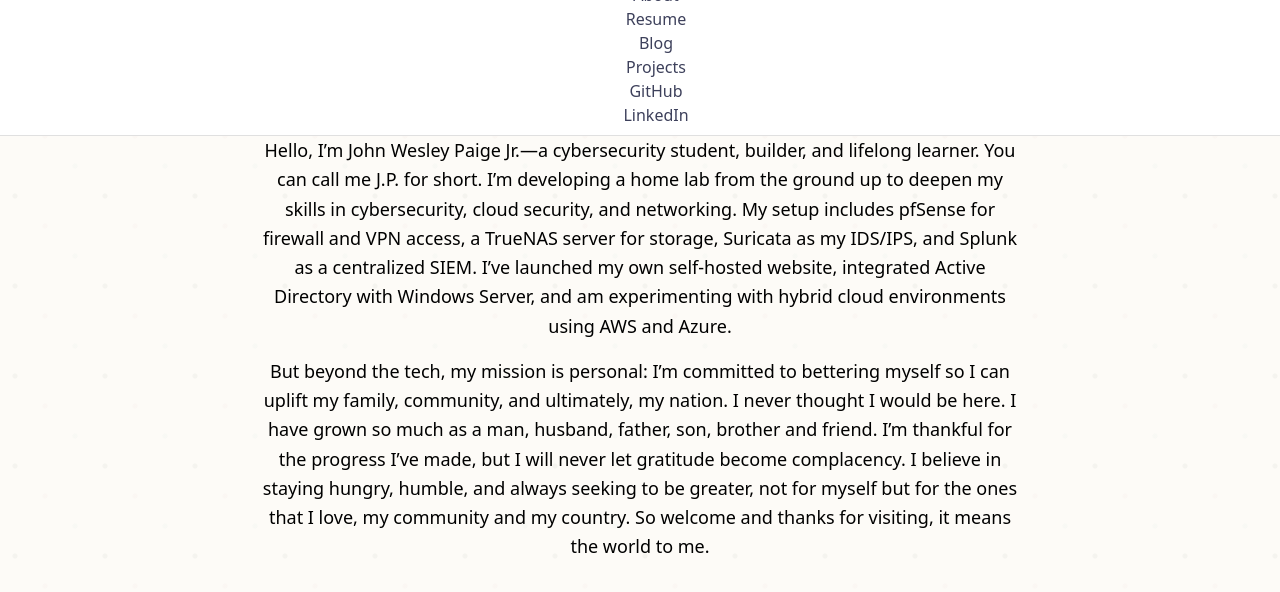
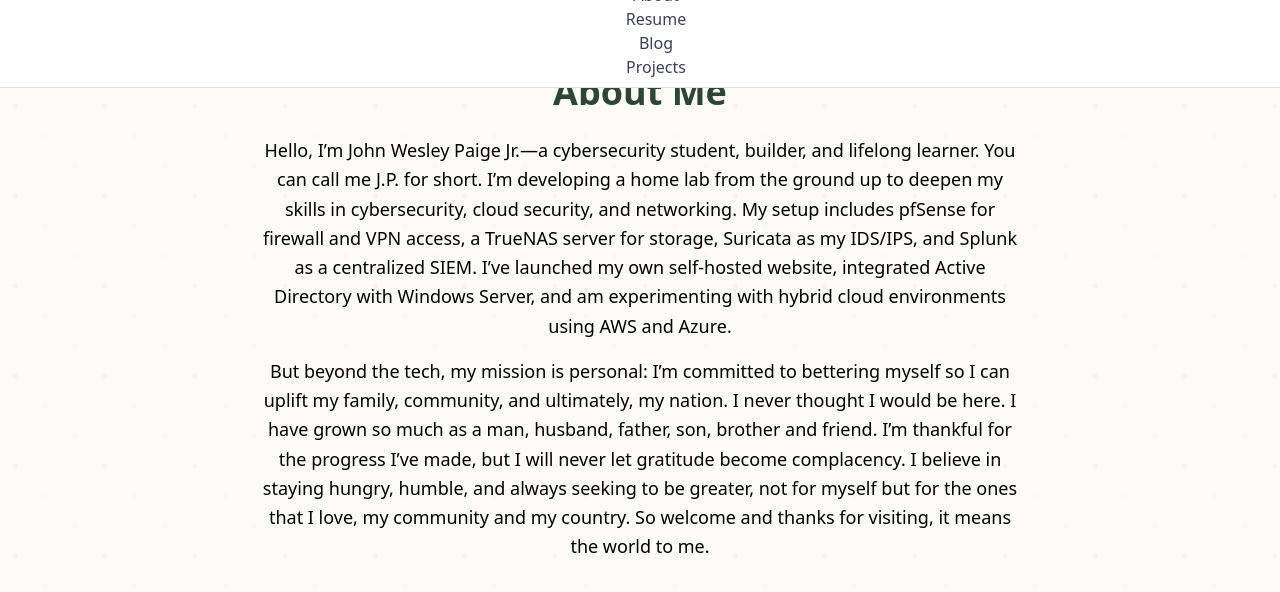
Before and after one commit to ICaintSpell/johnwesleypaigejr.com, a Jekyll site: the page built from index.html, in a window 1280 px wide and 900 px high, cut to the strip 269-861 px from the top of the window. Built offline with Jekyll 4.4.1, drawn with Linux system fonts in a browser that asks for light colours; nearby versions of some CDN libraries.

Commit message:
Lets hope this works

```diff
--- a/_layouts/default.html
+++ b/_layouts/default.html
@@ -25,7 +25,7 @@
 <body class="bg-coat-bg text-coat-text font-sans">
 
   <!-- NAVIGATION BAR -->
-  <header class="bg-coat-bg border-b border-coat-light-gray z-50">
+  <header class="bg-coat-bg border-b border-coat-light-gray z-35">
     <div class="container mx-auto px-6 py-4 flex justify-between items-center">
       <a href="/" class="flex items-center space-x-4">
         <img src="/assets/img/coat-of-arms.png" alt="Family Coat of Arms" class="w-60 h-auto" />
@@ -38,14 +38,9 @@
         <a href="/#resume" class="hover:text-coat-accent font-medium">Resume</a>
         <a href="/#blog" class="hover:text-coat-accent font-medium">Blog</a>
         <a href="/#projects" class="hover:text-coat-accent font-medium">Projects</a>
-        <a href="https://github.com/{{ site.github_username }}" target="_blank" class="hover:text-coat-accent font-medium">GitHub</a>
-        <a href="https://www.linkedin.com/in/{{ site.linkedin_username }}" target="_blank" class="hover:text-coat-accent font-medium">LinkedIn</a>
+
       </nav>
 
-      <!-- Mobile Menu Button (Visible on small screens) -->
-      <button id="mobile-menu-button" class="md:hidden focus:outline-none z-50" aria-label="Toggle menu">
-        <svg class="w-6 h-6 stroke-coat-heading" fill="none" stroke="currentColor" stroke-width="2" viewBox="0 0 24 24" aria-hidden="true"><path stroke-linecap="round" stroke-linejoin="round" d="M4 6h16M4 12h16M4 18h16"></path></svg>
-      </button>
     </div>
   </header>
 
@@ -55,8 +50,7 @@
     <a href="/#resume" class="block text-coat-text hover:text-coat-accent font-medium">Resume</a>
     <a href="/#blog" class="block text-coat-text hover:text-coat-accent font-medium">Blog</a>
     <a href="/#projects" class="block text-coat-text hover:text-coat-accent font-medium">Projects</a>
-    <a href="https://github.com/{{ site.github_username }}" target="_blank" class="block text-coat-text hover:text-coat-accent font-medium">GitHub</a>
-    <a href="https://www.linkedin.com/in/{{ site.linkedin_username }}" target="_blank" class="block text-coat-text hover:text-coat-accent font-medium">LinkedIn</a>
+
   </nav>
 
   <!-- MAIN CONTENT -->
@@ -65,10 +59,17 @@
   </main>
 
   <!-- FOOTER -->
-  <footer class="bg-coat-bg text-center py-6 mt-12 border-t border-coat-light-gray text-coat-text">
-    <p class="text-sm">&copy; {% assign current_year = 'now' | date: '%Y' %}{{ current_year }} John Wesley Paige Jr.</p>
-    <p><a href="mailto:{{ site.email }}" class="hover:text-coat-accent underline">{{ site.email }}</a></p>
-  </footer>
+ <footer class="bg-coat-bg text-center py-6 mt-12 border-t border-coat-light-gray text-coat-text space-y-2">
+  <p class="text-sm">&copy; {{ 'now' | date: '%Y' }} John Wesley Paige Jr.</p>
+  <p>
+    <a href="mailto:{{ site.email }}" class="hover:text-coat-accent underline">{{ site.email }}</a>
+  </p>
+  <p>
+    <a href="https://github.com/ICaintSpell" target="_blank" rel="noopener noreferrer" class="hover:text-coat-accent underline mx-2">GitHub</a> |
+    <a href="https://www.linkedin.com/in/john-paige-jr-09149997/" target="_blank" rel="noopener noreferrer" class="hover:text-coat-accent underline mx-2">LinkedIn</a>
+  </p>
+</footer>
+
 
   <!-- SCRIPT: Mobile Menu Toggle + Smooth Scroll -->
   <script>
```
